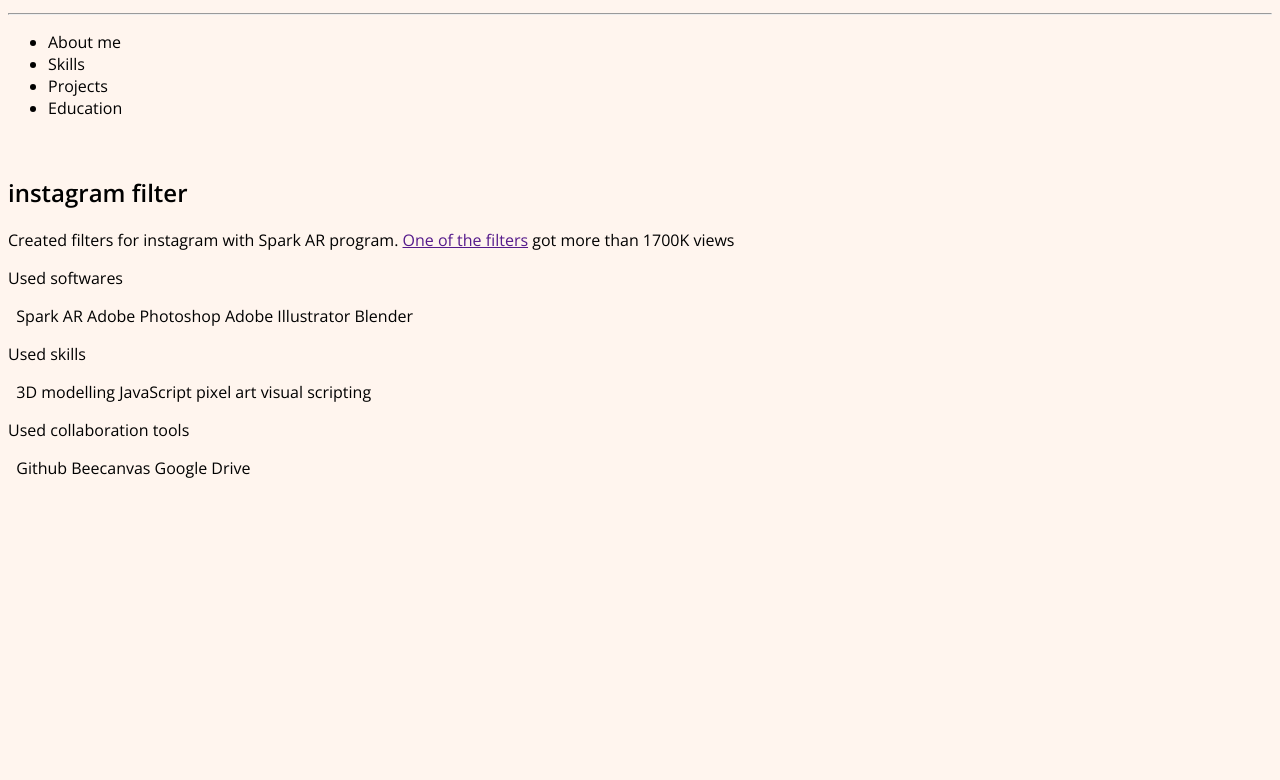
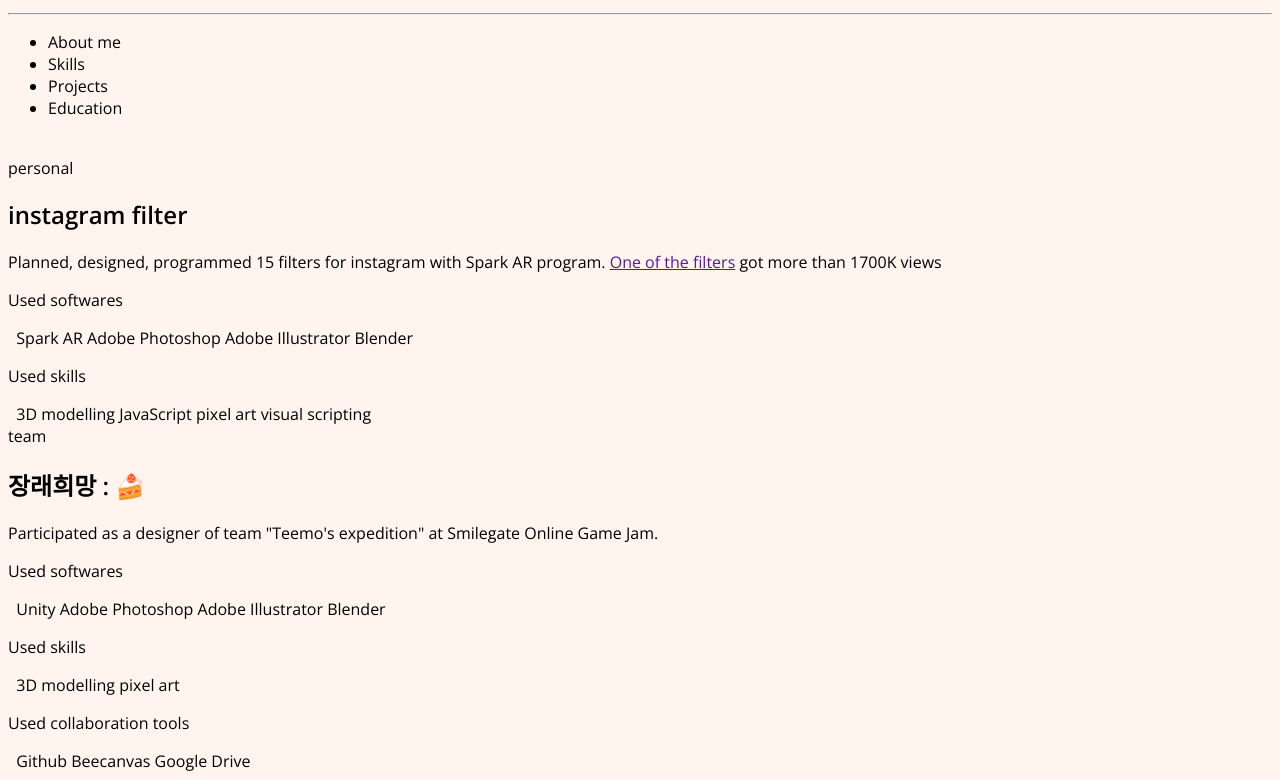
Before and after one commit to teethemoji/teethemoji.github.io, a plain HTML site: page index.html in a window 1280 px wide. Shown: the part 307-1087 px from the top of the page. Before the commit the page ends 800 px from the top, so only its background shows below. Drawn offline with nearby package versions, Linux system fonts and the light colour scheme.

Commit message:
Update index.html
Added spans before project name to show if it is a personal work or team work
Added new project section about 장래희망 : 🍰

```diff
--- a/index.html
+++ b/index.html
@@ -29,8 +29,9 @@
     <br>
 
     <section class = "project">
+        <span>personal</span>
         <h2>instagram filter</h2>
-        <p>Created filters for instagram with Spark AR program.&nbsp<a href="">One of the filters</a> got more than 1700K views</p>
+        <p>Planned, designed, programmed 15 filters for instagram with Spark AR program.&nbsp<a href="">One of the filters</a> got more than 1700K views</p>
         <div class = "tag">
             <p class="used">Used softwares</p>&nbsp
             <span class="program">Spark AR</span>
@@ -44,6 +45,24 @@
             <span class="skill">JavaScript</span>
             <span class="skill">pixel art</span>
             <span class="skill">visual scripting</span>
+        </div>
+    </section>
+
+    <section class = "project">
+        <span>team</span>
+        <h2>장래희망 : 🍰</h2>
+        <p>Participated as a designer of team "Teemo's expedition" at Smilegate Online Game Jam.</p>
+        <div class = "tag">
+            <p class="used">Used softwares</p>&nbsp
+            <span class="program">Unity</span>
+            <span class="program">Adobe Photoshop</span>
+            <span class="program">Adobe Illustrator</span>
+            <span class="program">Blender</span>
+            &nbsp
+            <p class="used">Used skills</p>
+            &nbsp
+            <span class="skill">3D modelling</span>
+            <span class="skill">pixel art</span>
             <p class="used">Used collaboration tools</p>
             &nbsp
             <span class="tools">Github</span>
```
